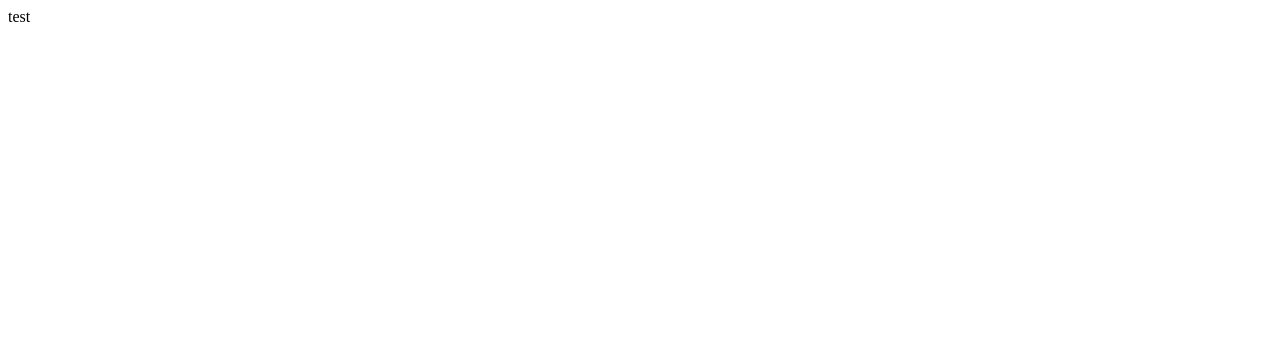
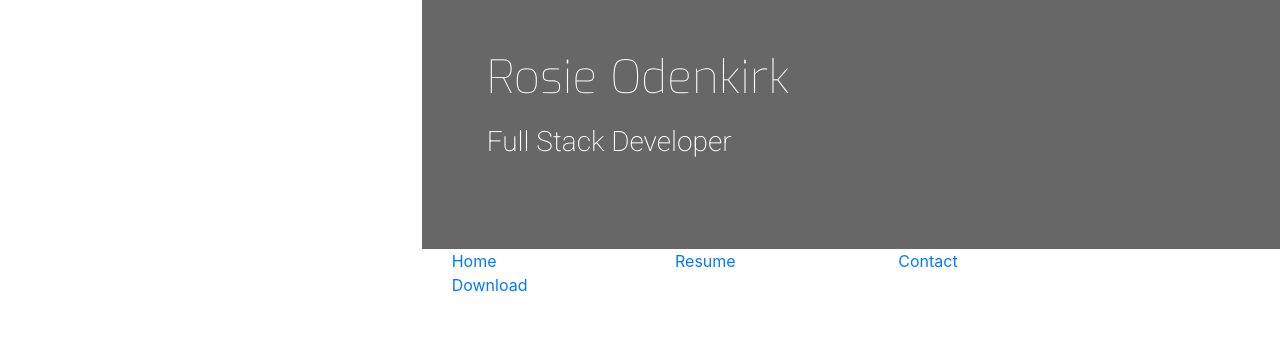
Before and after one commit to kinglohy/resume-project, a plain HTML site: page index.html in a window 1280 px wide. Drawn offline with nearby package versions, Linux system fonts and the light colour scheme.

Commit message:
Update index.html

```diff
--- a/index.html
+++ b/index.html
@@ -1,2 +1,49 @@
+<!DOCTYPE html>
+<html lang="en">
+<head>
+    <meta charset="UTF-8">
+    <meta name="viewport" content="width=device-width, initial-scale=1.0">
+    <meta http-equiv="X-UA-Compatible" content="ie=edge">
+    <link rel="stylesheet" href="https://maxcdn.bootstrapcdn.com/bootstrap/4.2.1/css/bootstrap.min.css" type="text/css" />
+    <link rel="stylesheet" href="https://maxcdn.bootstrapcdn.com/font-awesome/4.7.0/css/font-awesome.min.css" type="text/css" />
+    <link rel="stylesheet" href="assets/css/style.css">
+    <title>Rosie</title>
+</head>
+<body>
+    <header>
+        <div class="row">
+            <a class="col-md-4 logo" href="index.html"></a>
+            <div class="col-md-8">
+                <div class="row bg-color-name-title">
+                    <div class="col heading">
+                        <h1 class="name">Rosie Odenkirk</h1>
+                        <h2 class="title"> Full Stack Developer</h2>
+                    </div>
+                </div>
+                <div class="row">
+                <div class="col">
+                        <ul id="nav"   class="list-inline">
+                            <li class="col-6 col-sm-3 ui-menu-color-home list-inline-item">
+                                <a href="#"><span>Home</span></a>
+                            </li>
+                            <li class="col-6 col-sm-3 ui-menu-color-resume list-inline-item">
+                                <a href="#"><span>Resume</span></a>
+                            </li>
+                            <li class="col-6 col-sm-3 ui-menu-color-contact list-inline-item">
+                                <a href="#"><span>Contact</span></a>
+                            </li>
+                            <li class="col-6 col-sm-3 ui-menu-color-download list-inline-item">
+                                <a href="#"><span>Download</span></a>
+                            </li>
+                </div>
+            </div>
+        </div>
+    </header>
+    <section>
 
-test
+    </section>
+    <footer>
+
+    </footer>
+</body>
+</html>
```
